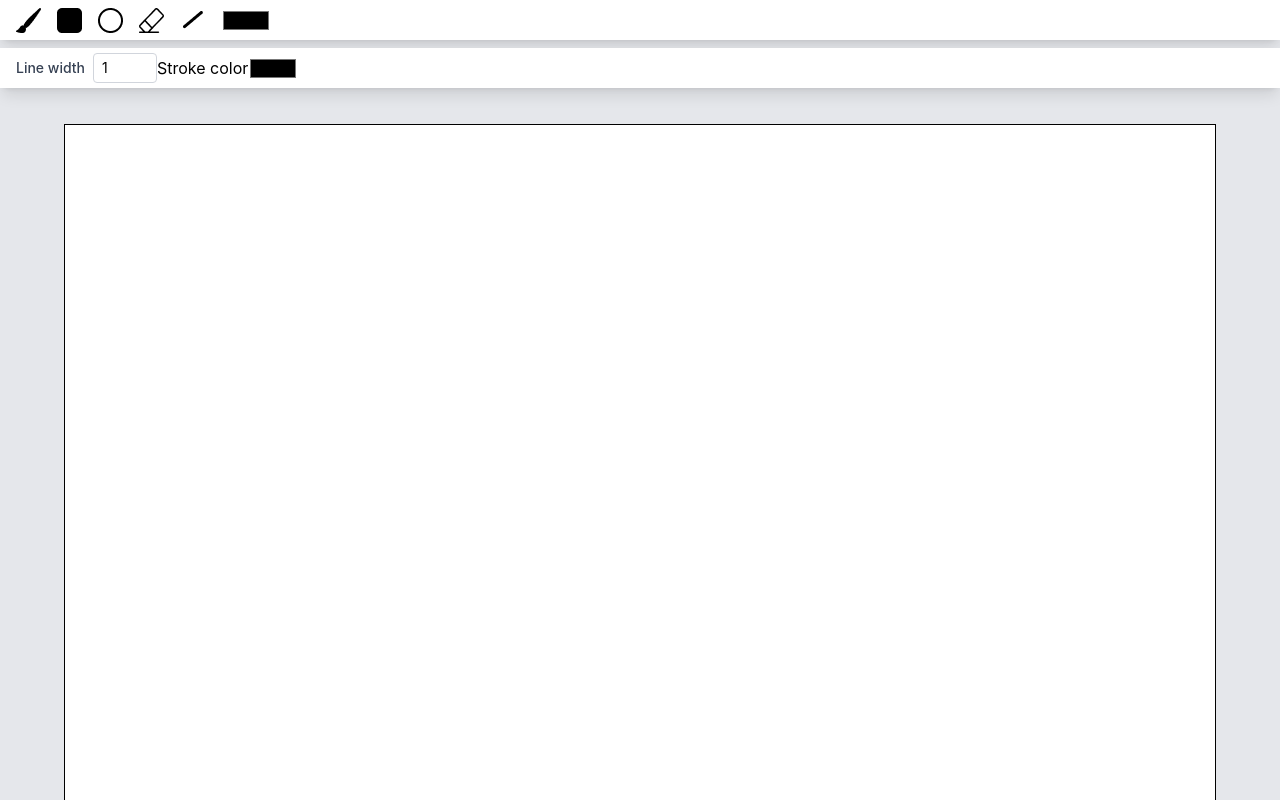
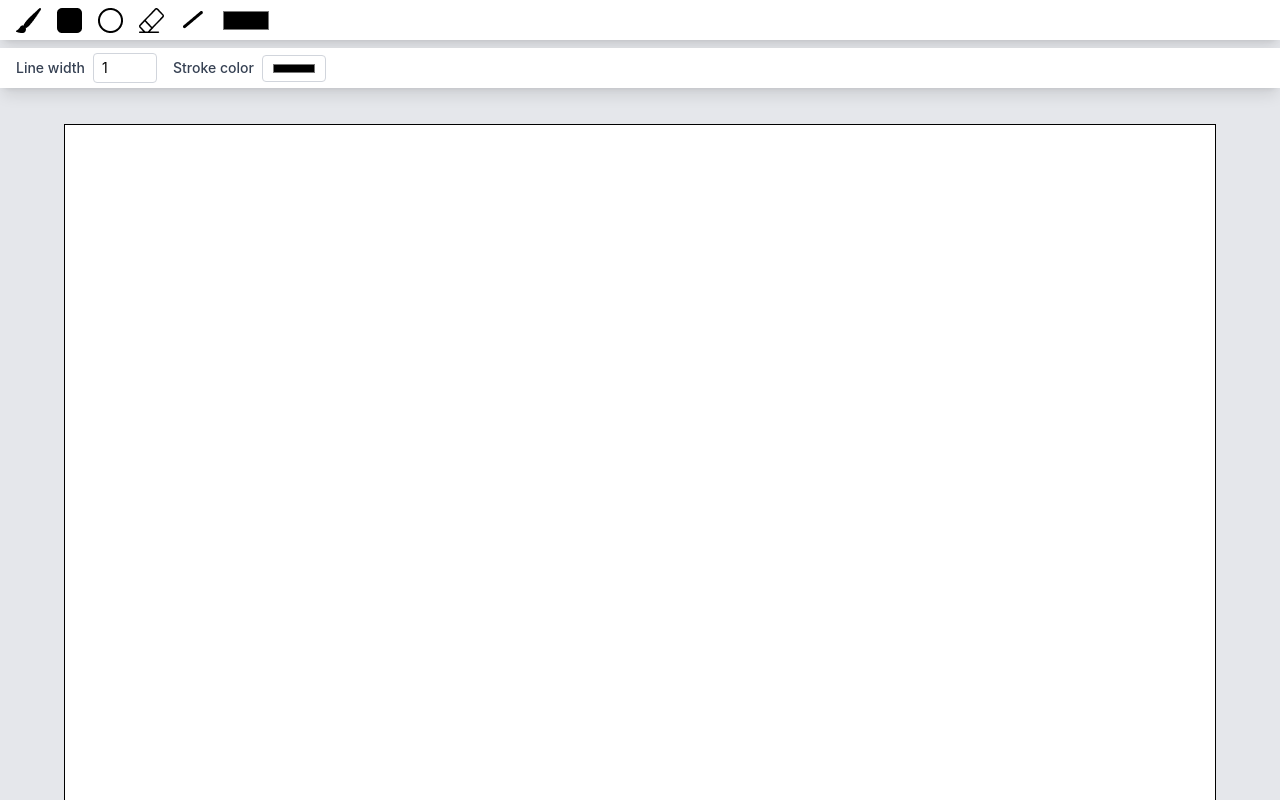
Before and after one commit to Raftouch/paint-front, a React (Vite) app: page / in a window 1280 px wide. Shown: the top 800 px of the page. Built offline with nearby package versions, Linux system fonts and the light colour scheme.

Commit message:
style(settings): add styling for color controls

```diff
--- a/src/components/SettingsBar.tsx
+++ b/src/components/SettingsBar.tsx
@@ -18,11 +18,17 @@ export default function SettingsBar() {
         defaultValue={1}
         className="w-16 rounded border border-gray-300 px-2 py-1 text-sm focus:border-blue-500 focus:outline-none"
       />
-      <label htmlFor="stroke-color">Stroke color</label>
+      <label
+        htmlFor="stroke-color"
+        className="pl-4 mr-2 text-sm font-medium text-gray-700"
+      >
+        Stroke color
+      </label>
       <input
         onChange={(e) => toolState.setStrokeColor(e.currentTarget.value)}
         id="stroke-color"
         type="color"
+        className="w-16 rounded border border-gray-300 px-2 py-1 focus:border-blue-500 focus:outline-none"
       />
     </div>
   );
```
